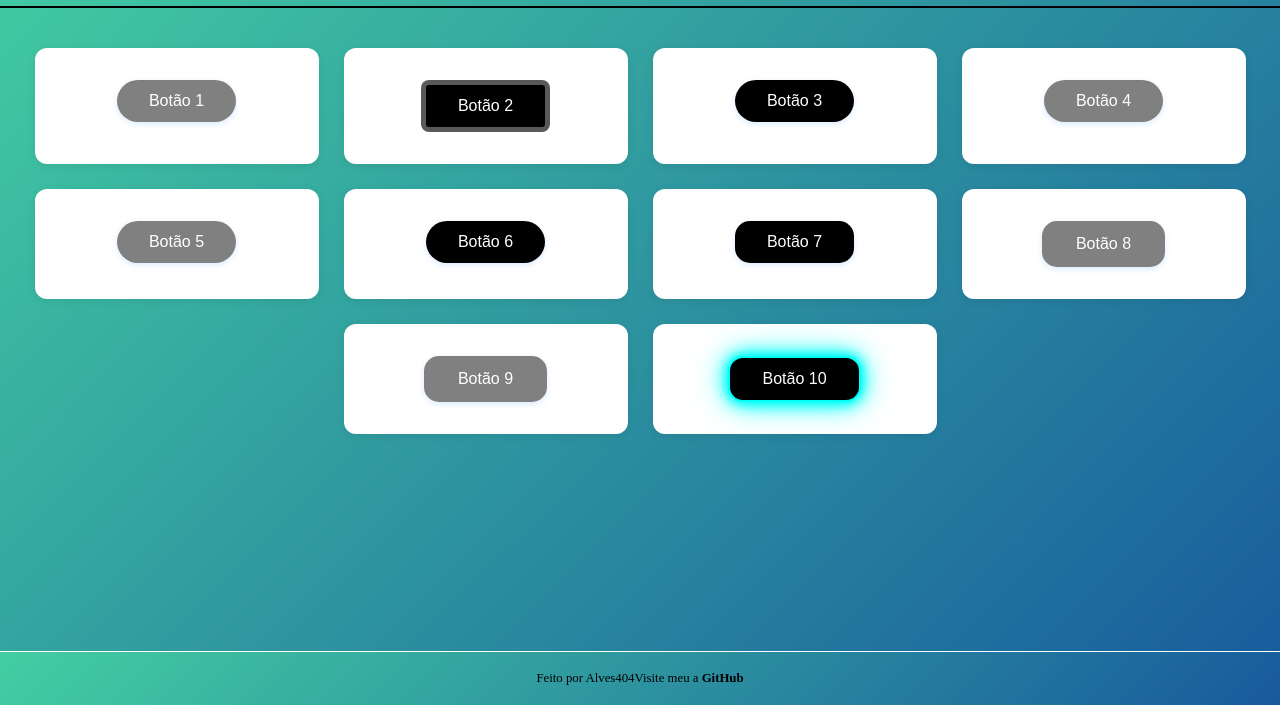
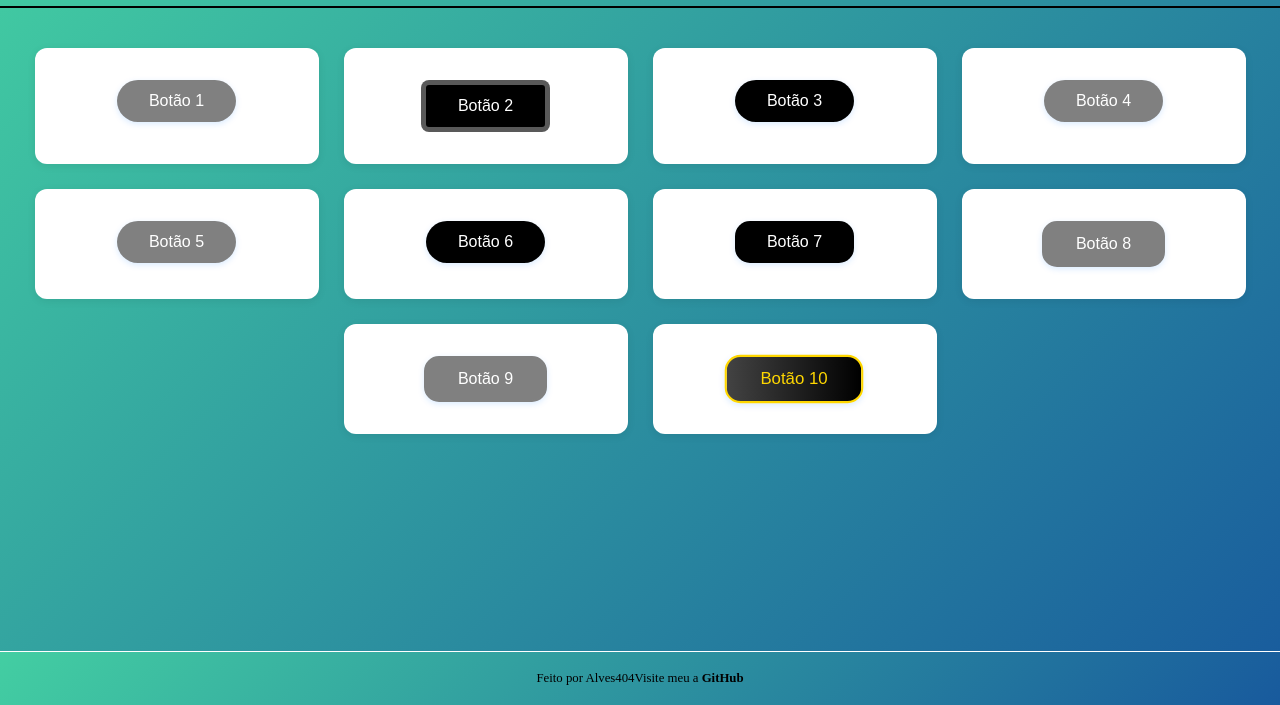
Before and after one commit to Alves404/Buttons-Persolized-by-Alves, a plain HTML site: page index.html in a window 1280 px wide. In both pictures the pointer is over the button "Botão 10". Shown: the part 95-800 px from the top of the page. Drawn offline with Linux system fonts and the light colour scheme.

Commit message:
Verão finalizada.

```diff
--- a/buttons css/btn10.css
+++ b/buttons css/btn10.css
@@ -9,11 +9,12 @@
         box-shadow: 0 2px 6px rgba(0, 123, 255, 0.15);
     }
     #btn10:hover {
-    border-color: #00fff7;
-    box-shadow:
-    0 0 8px #00fff7,
-    0 0 16px #00fff7,
-    0 0 32px #00fff7,
-    0 2px 16px rgba(0, 255, 247, 0.3);
-    transition: box-shadow 0.3s, border-color 0.3s;
+    background: linear-gradient(90deg, #434343 0%, #000000 100%);
+    color: #ffd700;
+    border-color: #ffd700;
+    transform: scale(1.05);
+    transition:
+        color 0.3s ease,
+        border-color 0.3s ease,
+        transform 0.2s cubic-bezier(0.4, 0, 0.2, 1);
     }
```
